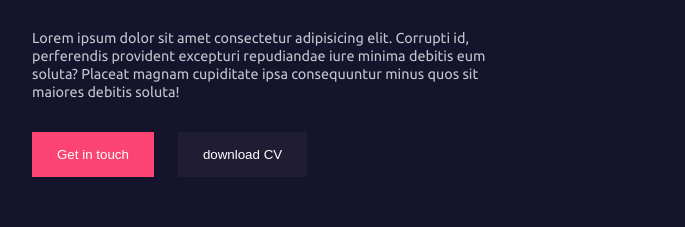
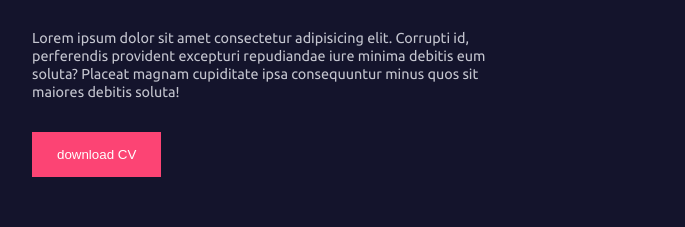
Before and after one commit to FROSTYLAN/Portafolio-2022, a React (Create React App) app: page / in a window 1280 px wide. Shown: the part 2020-2247 px from the top of the page, without its empty margins (80-765 px from the left). Built offline with nearby package versions, Linux system fonts and the light colour scheme.

Commit message:
delete double button

```diff
--- a/src/components/About.jsx
+++ b/src/components/About.jsx
@@ -29,13 +29,8 @@ const About = () => {
                 </div>
                 <div className='button-container'>
                     <div className='button'>
-                        <button>
-                            Get in touch
-                        </button>
-                    </div>
-                    <div className='button'>
                         <a target="blank" href="https://drive.google.com/file/d/1zo_iWRhfPTx-4MLahuL6xkdcy8Ax2C40/view?usp=sharing">
-                            <button className='tres'>
+                            <button>
                                 download CV
                             </button>
                         </a>
```
